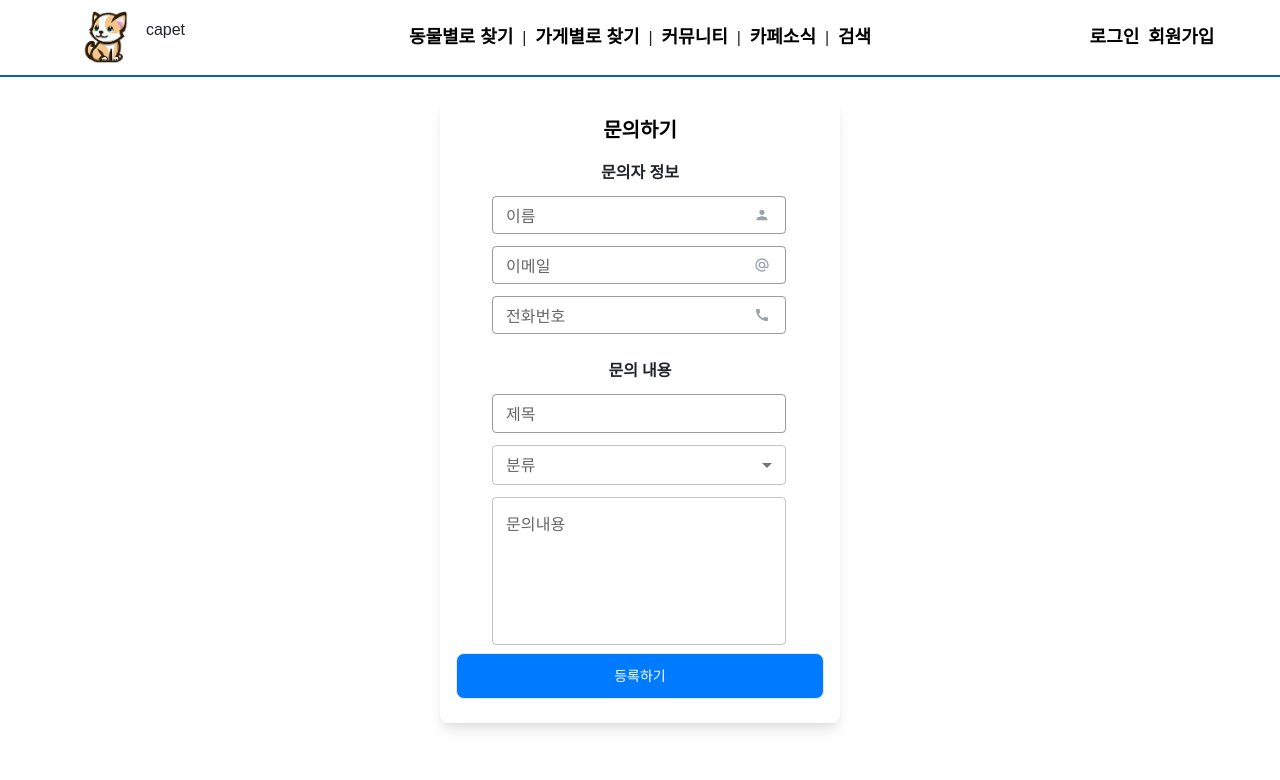
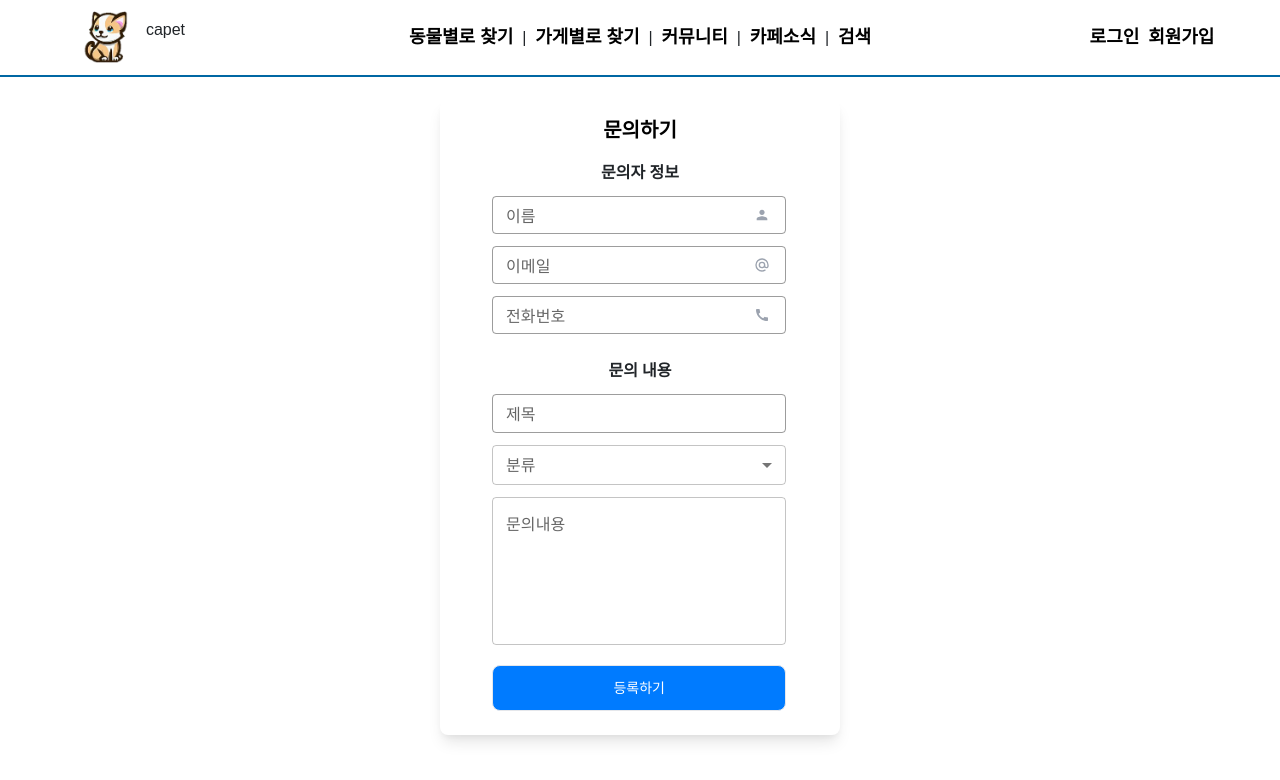
Before and after one commit to steve15963/Cafet, a React (Create React App) app in the folder frontend/: page /inquiry in a window 1280 px wide. Shown: the top 780 px of the page. Built offline with nearby package versions, Linux system fonts and the light colour scheme.

Commit message:
Design : test css 수정

```diff
--- a/frontend/src/components/InquiryForm/InquiryForm.css
+++ b/frontend/src/components/InquiryForm/InquiryForm.css
@@ -42,6 +42,7 @@
 .inquiry-form button {
   outline: none;
   border: 1px solid #e5e7eb;
+  width: 300px;
   margin: 8px 0;
 }
 
--- a/frontend/src/components/InquiryForm/InquiryForm.js
+++ b/frontend/src/components/InquiryForm/InquiryForm.js
@@ -112,9 +112,11 @@ const InquiryForm = () => {
             rows={5}
           />
         </div>
-        <button className="submit" onClick={handleSubmit}>
-          등록하기
-        </button>
+        <div className="input-container">
+          <button className="submit" onClick={handleSubmit}>
+            등록하기
+          </button>
+        </div>
       </form>
     </div>
   );
```
